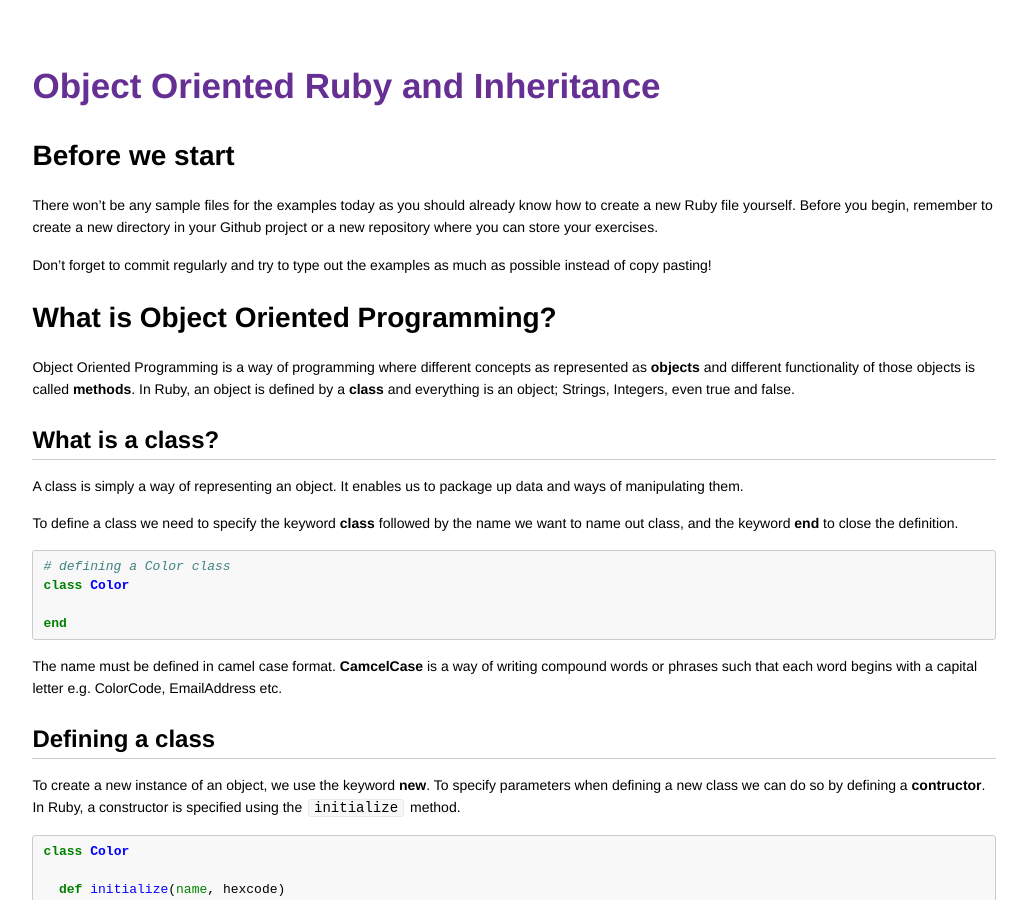
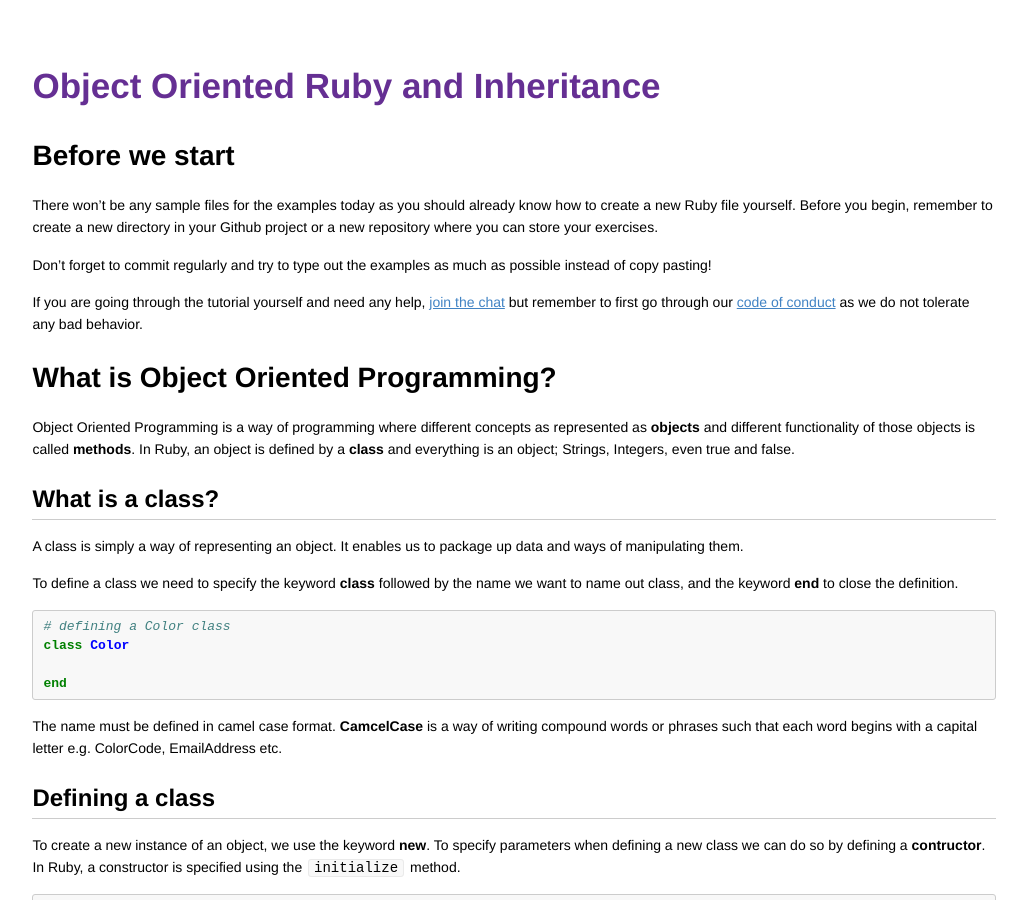
Before and after one commit to codebar/tutorials, a Jekyll site: the page built from ruby/lesson4/tutorial.md, in a window 1280 px wide and 900 px high. Shown: the whole window, without its empty margins (126-1153 px from the left). Built offline with Jekyll 4.4.1, drawn with Linux system fonts in a browser that asks for light colours; Markdown is read by kramdown in place of the engine named in the settings.

Commit message:
link to gitter

```diff
--- a/ruby/lesson4/tutorial.md
+++ b/ruby/lesson4/tutorial.md
@@ -9,6 +9,7 @@ There won't be any sample files for the examples today as you should already kno
 
 Don't forget to commit regularly and try to type out the examples as much as possible instead of copy pasting!
 
+If you are going through the tutorial yourself and need any help, [join the chat](https://gitter.im/codebar/tutorials) but remember to first go through our [code of conduct](http://codebar.io/code-of-conduct) as we do not tolerate any bad behavior.
 
 # What is Object Oriented Programming?
 
```
